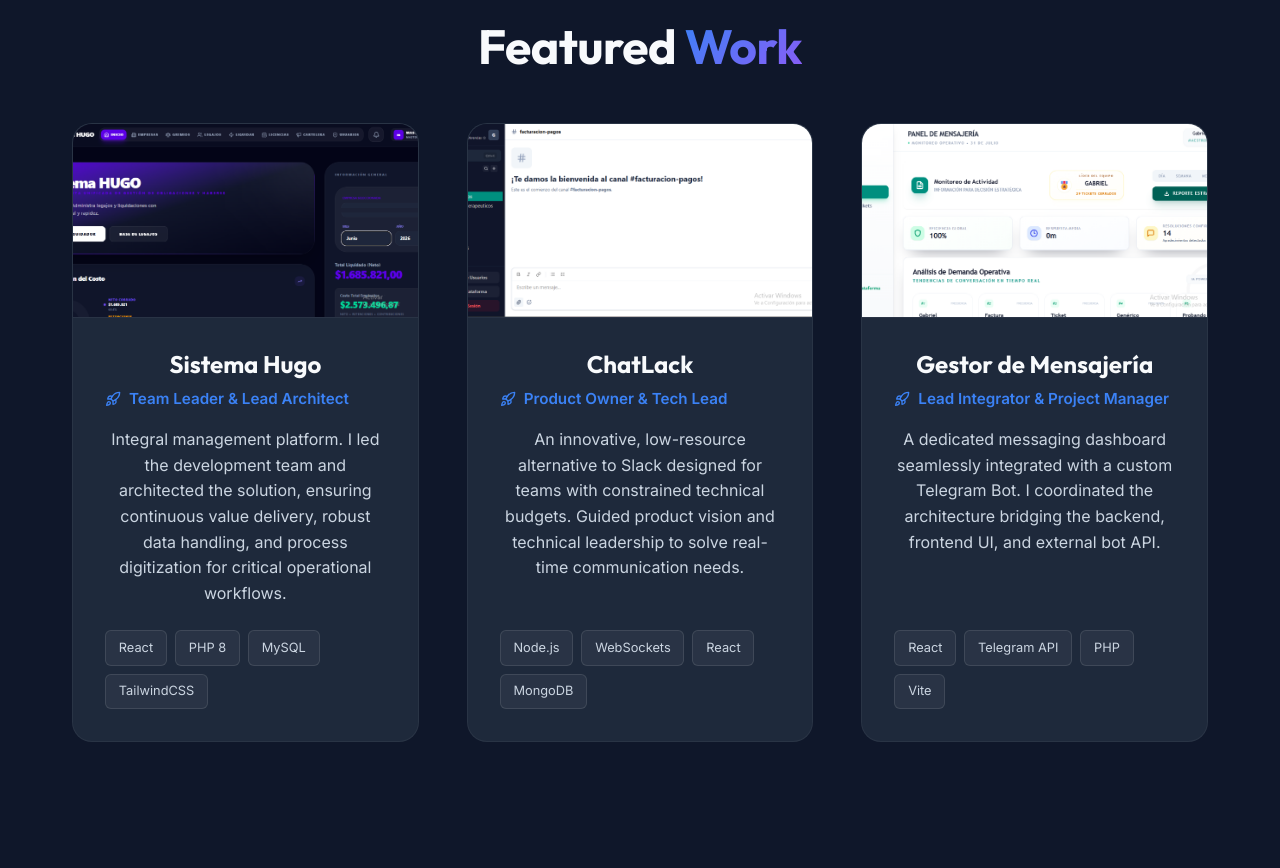
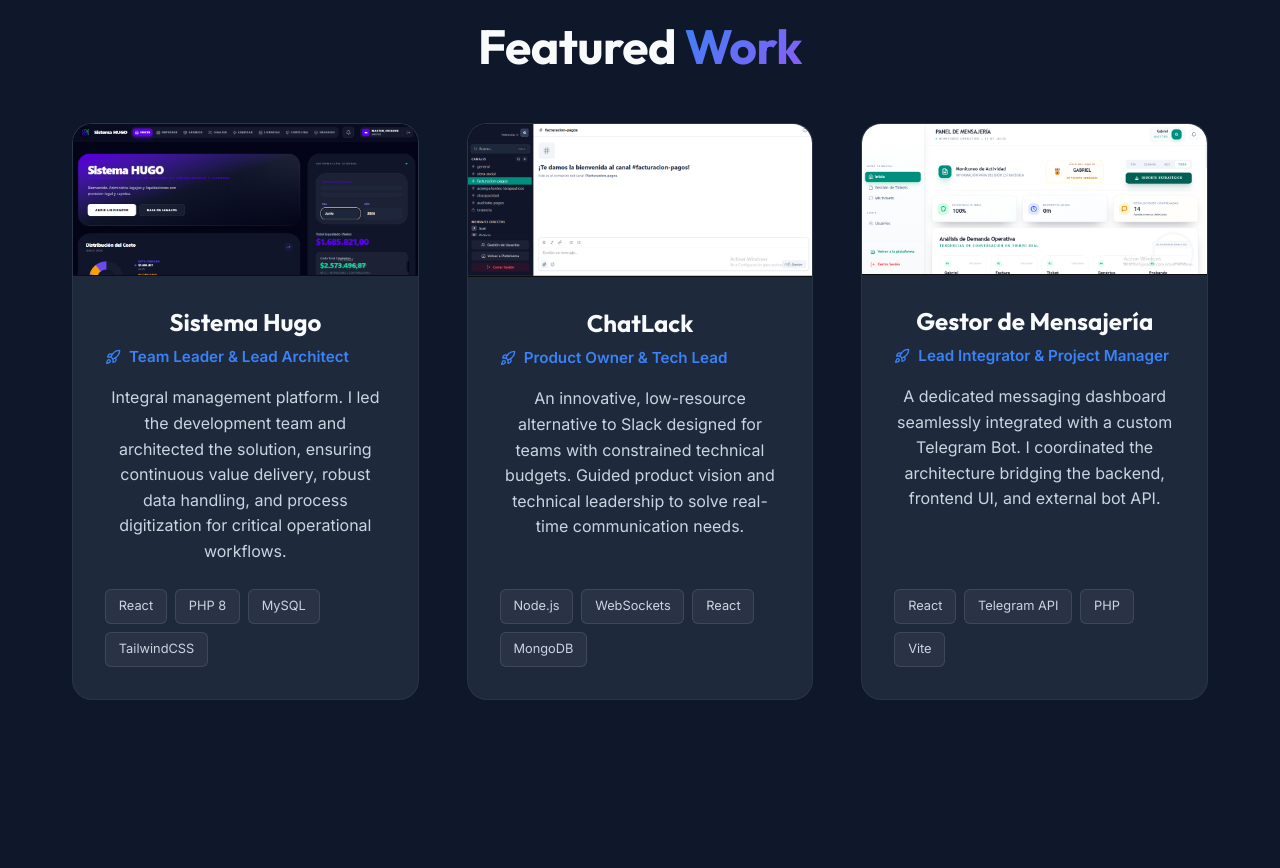
Before and after one commit to gabrielgagz/gabrielgagz.github.io, a React (Vite) app: page / in a window 1280 px wide. Shown: the part 1880-2748 px from the top of the page. Built offline with nearby package versions, Linux system fonts and the light colour scheme.

Commit message:
Allow project images to show fully without any cropping

```diff
--- a/src/components/Projects.css
+++ b/src/components/Projects.css
@@ -28,17 +28,16 @@
 
 .project-image-wrapper {
     width: 100%;
-    aspect-ratio: 16 / 9;
     overflow: hidden;
     position: relative;
     border-bottom: 1px solid rgba(255, 255, 255, 0.05);
+    background: #000;
 }
 
 .project-image {
     width: 100%;
-    height: 100%;
-    object-fit: cover;
-    object-position: center top;
+    height: auto;
+    display: block;
     transition: transform 0.5s ease;
 }
 
```
